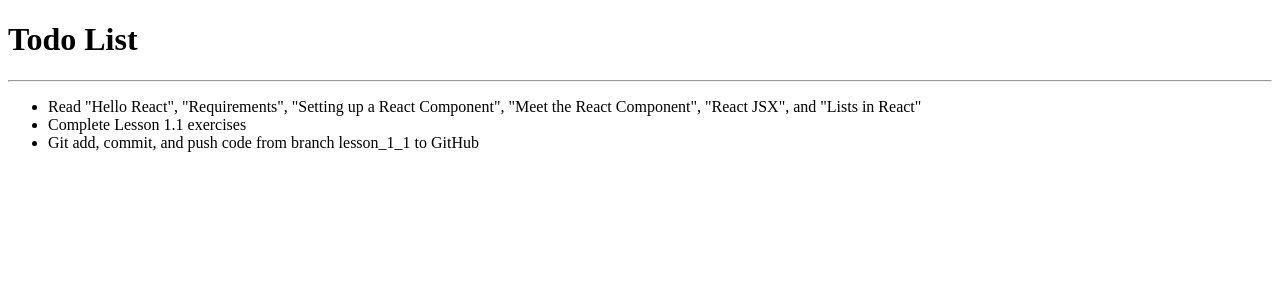
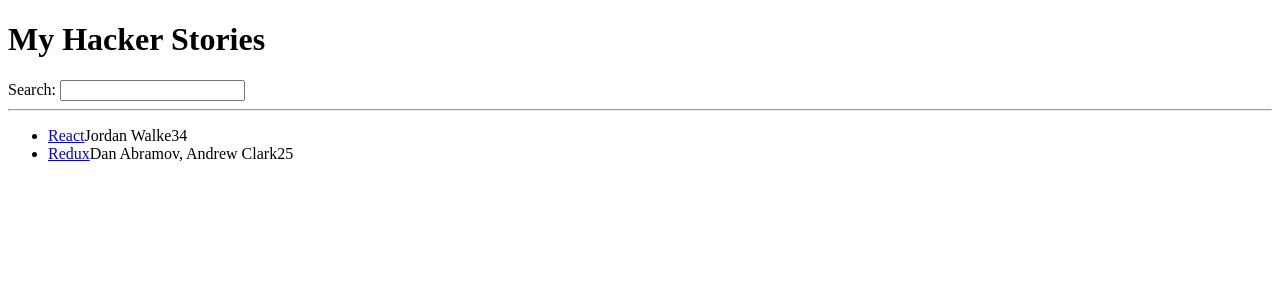
Before and after one commit to Javier-Jimenez-18/react-todo, a React (Create React App) app: page / in a window 1280 px wide. Shown: the top 300 px of the page. Built offline with nearby package versions, Linux system fonts and the light colour scheme; the HTML template or start-up script is replaced by a standard one.

Commit message:
Extracted the List component and Search component.

```diff
--- a/src/App.js
+++ b/src/App.js
@@ -1,36 +1,64 @@
 import React from 'react';
 
-const todoList = [
+const list = [
   {
-    id: 1,
-    title: 'Read "Hello React", "Requirements", "Setting up a React Component", "Meet the React Component", "React JSX", and "Lists in React"',
+    title: 'React',
+    url: 'https://reactjs.org/',
+    author: 'Jordan Walke',
+    num_comments: 3,
+    points: 4,
+    objectID: 0,
   },
   {
-    id: 2,
-    title: 'Complete Lesson 1.1 exercises',
-  },
-  {
-    id: 3,
-    title: 'Git add, commit, and push code from branch lesson_1_1 to GitHub',
+    title: 'Redux',
+    url: 'https://redux.js.org/',
+    author: 'Dan Abramov, Andrew Clark',
+    num_comments: 2,
+    points: 5,
+    objectID: 1,
   },
 ];
 
 function App() {
   return (
     <div>
-      <h1>Todo List</h1>
+      <h1>My Hacker Stories</h1>
+
+      <Search />
+
       <hr />
-      <ul>
-        {todoList.map(function (item) {
-          return (
-            <li key={item.id}>
-              <span>{item.title}</span>
-            </li>
-          );
-        })}
-      </ul>
+
+      <List />
     </div>
   );
 }
 
+function Search() {
+  return (
+    <div>
+      <label htmlFor="search">Search: </label>
+      <input id="search" type="text" />
+    </div>
+  );
+}
+
+function List() {
+  return (
+    <ul>
+      {list.map(function (item) {
+        return (
+          <li key={item.objectID}>
+            <span>
+              <a href={item.url}>{item.title}</a>
+            </span>
+            <span>{item.author}</span>
+            <span>{item.num_comments}</span>
+            <span>{item.points}</span>
+          </li>
+        );
+      })}
+    </ul>
+  );
+}
+
 export default App;
```
